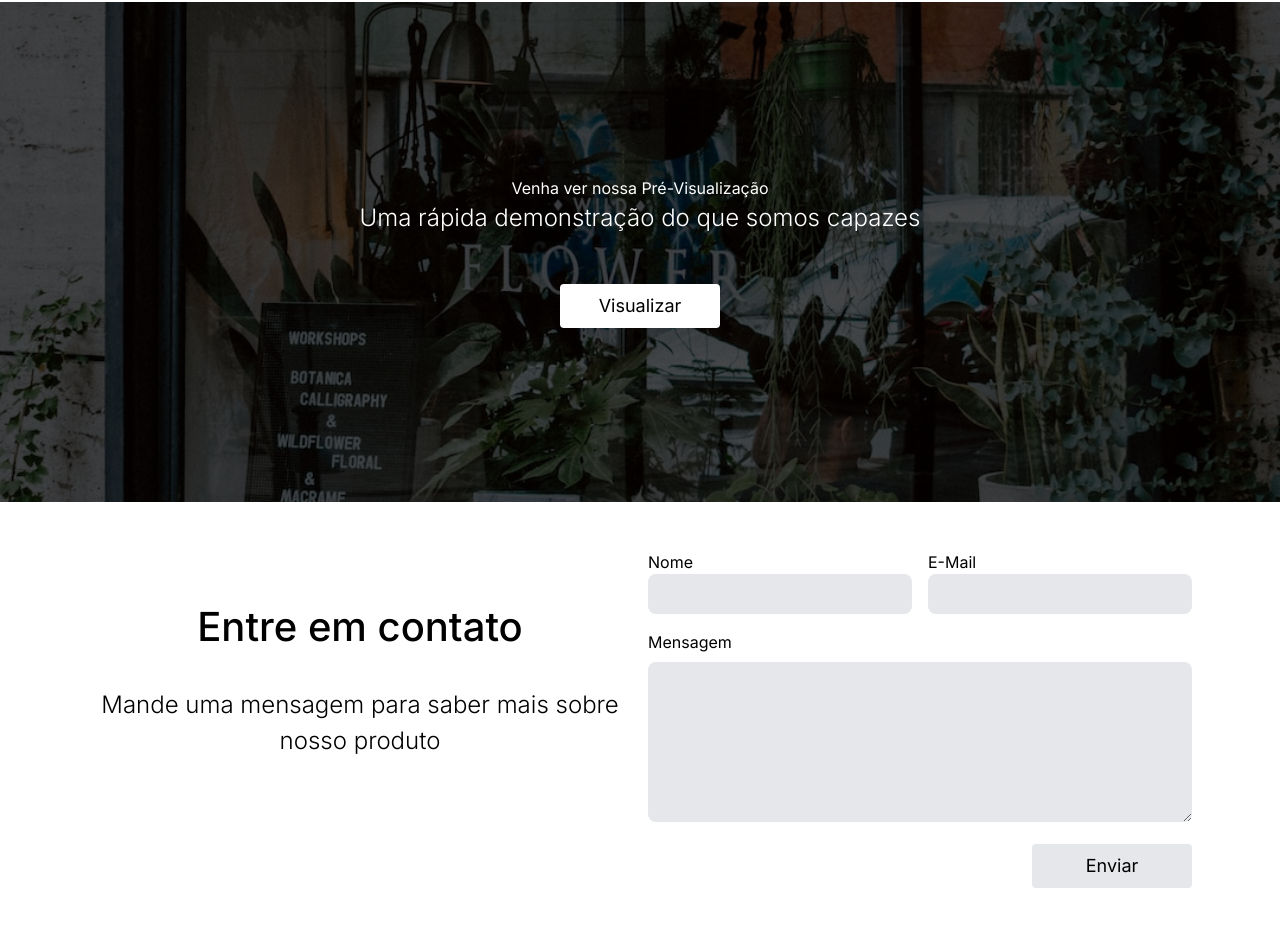
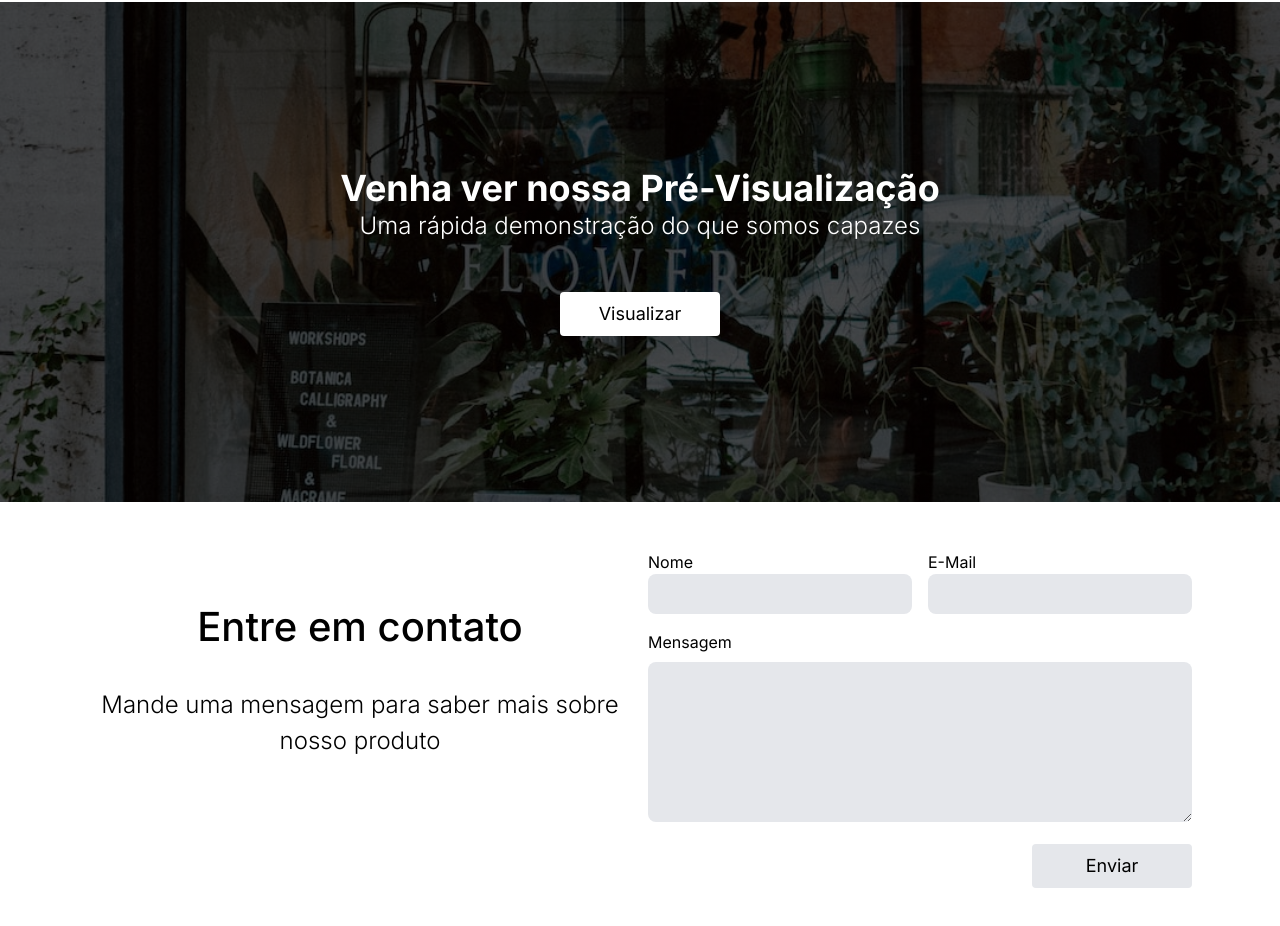
Before and after one commit to raphael-foliveira/stylehub, a Next.js app: page / in a window 1280 px wide. Shown: the part 1608-2534 px from the top of the page. Built offline with nearby package versions, Linux system fonts and the light colour scheme.

Commit message:
fix header weight and font size on SeePreview section

```diff
--- a/src/components/content/SeePreview.tsx
+++ b/src/components/content/SeePreview.tsx
@@ -6,7 +6,7 @@ export default function SeePreview() {
   return (
     <div className={styles.seePreviewContainer + " w-100 text-center text-white flex flex-wrap justify-center"}>
       <div className={styles.textContainer + " my-auto"}>
-        <h2>Venha ver nossa Pré-Visualização</h2>
+        <h2 className="font-bold text-2xl lg:text-4xl">Venha ver nossa Pré-Visualização</h2>
         <p>Uma rápida demonstração do que somos capazes</p>
         <Link href="/preview">
           <WhiteButton className="w-2/5">Visualizar</WhiteButton>
```
